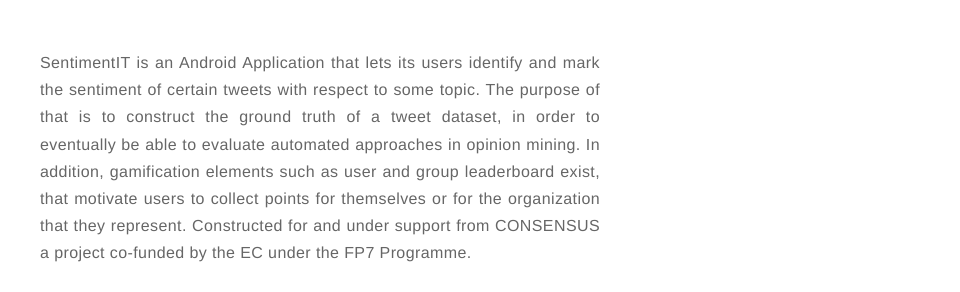
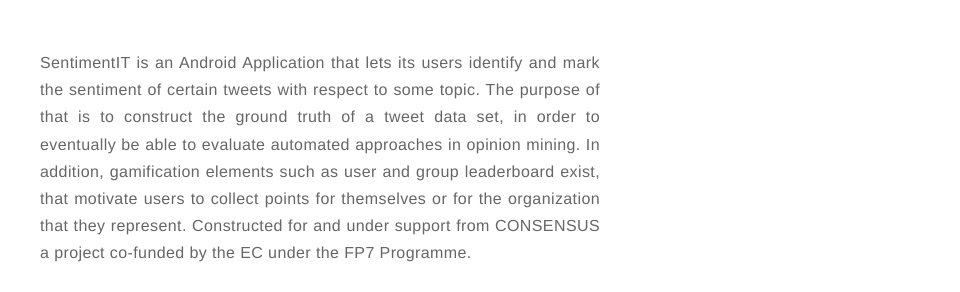
Before and after one commit to AValsamis/AValsamis.github.io, a Jekyll site: the page built from _posts/2017-01-25-sentimentit.markdown, in a window 1280 px wide. Shown: the part 398-690 px from the top of the page, without its empty margins (320-1280 px from the left). Built offline with Jekyll 4.4.1, drawn with Linux system fonts in a browser that asks for light colours; comment, search, counter and statistics services are not loaded.

Commit message:
Fix grammar typos, update cv.

```diff
--- a/_posts/2017-01-25-sentimentit.markdown
+++ b/_posts/2017-01-25-sentimentit.markdown
@@ -13,7 +13,7 @@ author: avalsamis
 externalLink: false
 ---
 
-<p align="justify"> SentimentIT is an Android Application that lets its users identify and mark the sentiment of certain tweets with respect to some topic. The purpose of that is to construct the ground truth of a tweet dataset, in order to eventually be able to evaluate automated approaches in opinion mining. In addition, gamification elements such as user and group leaderboard exist, that motivate users to collect points for themselves or for the organization that they represent.
+<p align="justify"> SentimentIT is an Android Application that lets its users identify and mark the sentiment of certain tweets with respect to some topic. The purpose of that is to construct the ground truth of a tweet data set, in order to eventually be able to evaluate automated approaches in opinion mining. In addition, gamification elements such as user and group leaderboard exist, that motivate users to collect points for themselves or for the organization that they represent.
 
 Constructed for and under support from CONSENSUS a project co-funded by the EC under the FP7 Programme. </p>
 
--- a/_posts/2017-01-26-fallDetectionApp.markdown
+++ b/_posts/2017-01-26-fallDetectionApp.markdown
@@ -32,7 +32,7 @@ and alert all interested parties.</p>
  We create an Android Application that can be run on an android smart-device that
  sends data into an integrated server. The server collects the data and uses them
  into a threshold based fall detection algorithm to identify potentially dangerous
- situations. The alerts are then forwarded to the interested individual’s smartphone.
+ situations. The alerts are then forwarded to the interested individual’s smart phone.
  Special focus is given in creating a lightweight client in order to be able to prolong
  smart-device’s battery life, since constant sensor data collection significantly
  contribute to the total power consumption of the device.
```
Also changed, not shown: about.md (+1 -1 lines), 1 other file.
